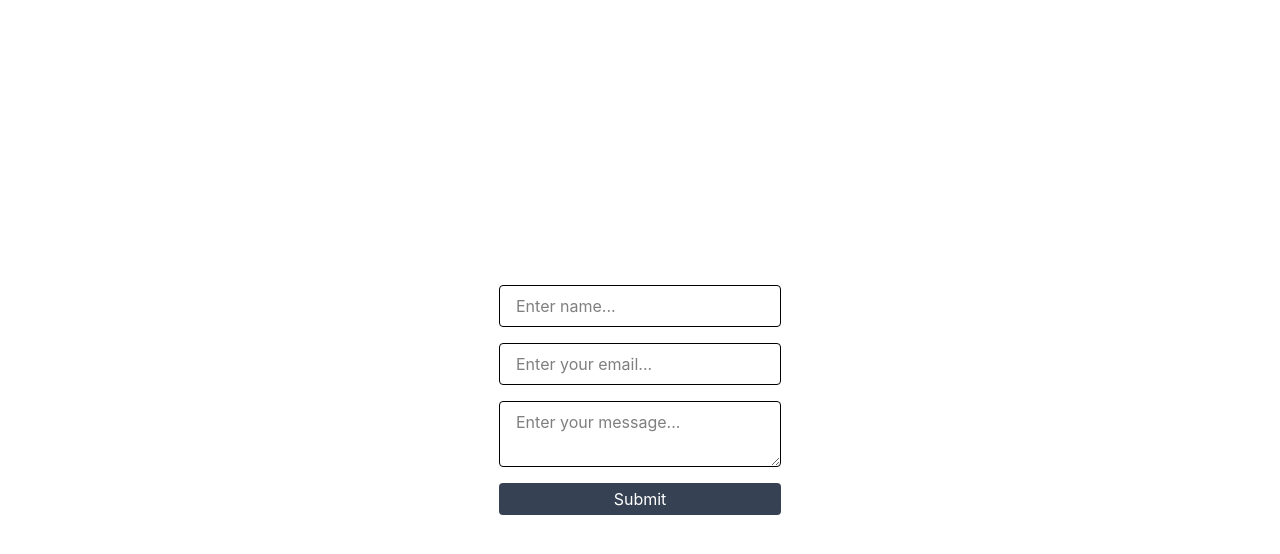
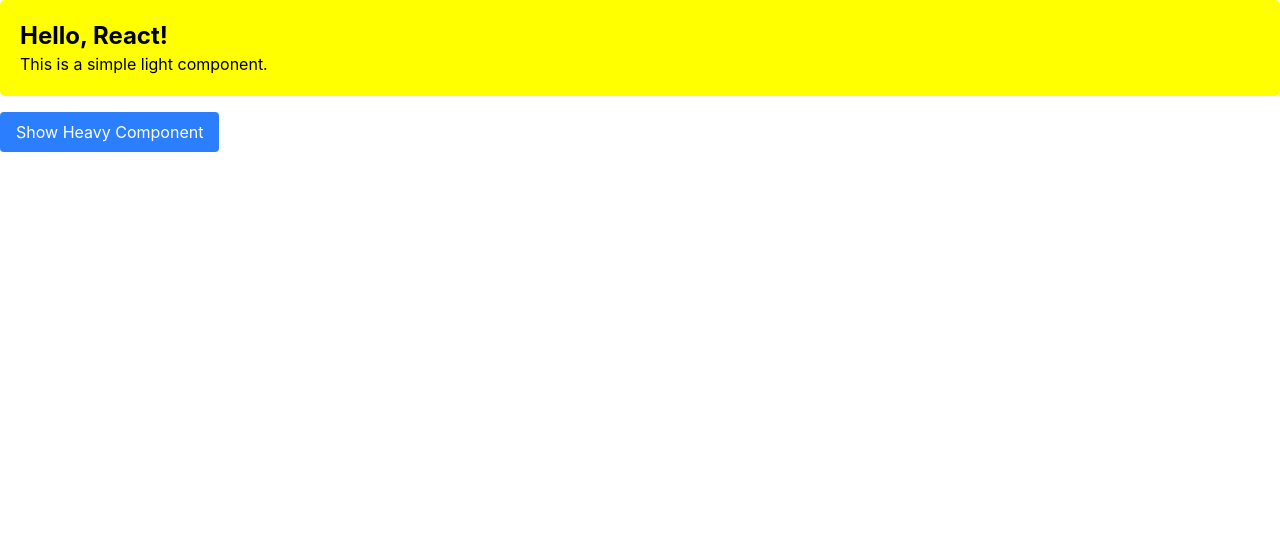
Before and after one commit to sukhendralodhi/reactjs-performance-optimization-pattern, a React (Vite) app: page / in a window 1280 px wide. Shown: the top 554 px of the page. Built offline with nearby package versions, Linux system fonts and the light colour scheme.

Commit message:
lazy loading with suspense

```diff
--- a/src/App.jsx
+++ b/src/App.jsx
@@ -1,4 +1,4 @@
-import UncontrolledForm from "./controlled-uncontrolled-components/uncontrolledform/UncontrolledForm"
+import LazyLoading from "./perform-optimization/LazyLoading"
 
 
 function App() {
@@ -43,7 +43,9 @@ function App() {
       {/* <AutoFocusInput /> */}
       {/* <CounterWithRef /> */}
       {/* <FeedbackForm /> */}
-      <UncontrolledForm />
+      {/* <UncontrolledForm /> */}
+      {/* <NonLazyLoading /> */}
+      <LazyLoading />
     </>
   )
 }
--- /dev/null
+++ b/src/perform-optimization/Heavy.jsx
@@ -0,0 +1,24 @@
+import { useEffect } from "react";
+
+const Heavy = () => {
+    console.log("Heavy component rendered");
+
+    useEffect(() => {
+        // do some large calculation using for loop
+        for (let i = 0; i < 1000000; i++) {
+            // Simulate a large calculation
+            Math.sqrt(i);
+        }
+
+    }, []);
+
+    return (
+        <div>
+            <h1 className="text-2xl font-bold">Hello, React!</h1>
+            <p>This is a simple heavy component.</p>
+
+        </div>
+    )
+}
+
+export default Heavy
--- /dev/null
+++ b/src/perform-optimization/LazyLoading.jsx
@@ -0,0 +1,32 @@
+import React, { Suspense, useState } from 'react';
+import Light from './Light';
+// import Heavy from './Heavy';
+
+const Heavy = React.lazy(() => import("./Heavy"));
+
+const LazyLoading = () => {
+
+    const [showHeavy, setShowHeavy] = useState(false);
+
+    return (
+        <div>
+
+            <Light />
+            <button onClick={() => setShowHeavy(!showHeavy)} className="mt-4 px-4 py-2 bg-blue-500 text-white rounded">
+                {showHeavy ? 'Hide Heavy Component' : 'Show Heavy Component'}
+            </button>
+
+            <Suspense
+                fallback={
+                    <div style={{ padding: "20px" }}>Loading heavy component...</div>
+                }
+            >
+
+                {showHeavy && <Heavy />}
+            </Suspense>
+
+        </div>
+    )
+}
+
+export default LazyLoading
--- /dev/null
+++ b/src/perform-optimization/Light.jsx
@@ -0,0 +1,12 @@
+
+const Light = () => {
+    console.log("Light component rendered");
+    return (
+        <div style={{ backgroundColor: 'yellow', padding: '20px', borderRadius: '5px' }}>
+            <h1 className="text-2xl font-bold">Hello, React!</h1>
+            <p>This is a simple light component.</p>
+        </div>
+    )
+}
+
+export default Light
--- /dev/null
+++ b/src/perform-optimization/NonLazyLoading.jsx
@@ -0,0 +1,20 @@
+import { useState } from 'react';
+import Heavy from './Heavy';
+import Light from './Light';
+
+const NonLazyLoading = () => {
+
+    const [showHeavy, setShowHeavy] = useState(false);
+
+    return (
+        <div>
+            <Light />
+            <button onClick={() => setShowHeavy(!showHeavy)} className="mt-4 px-4 py-2 bg-blue-500 text-white rounded">
+                {showHeavy ? 'Hide Heavy Component' : 'Show Heavy Component'}
+            </button>
+            {showHeavy && <Heavy />}
+        </div>
+    )
+}
+
+export default NonLazyLoading
```
